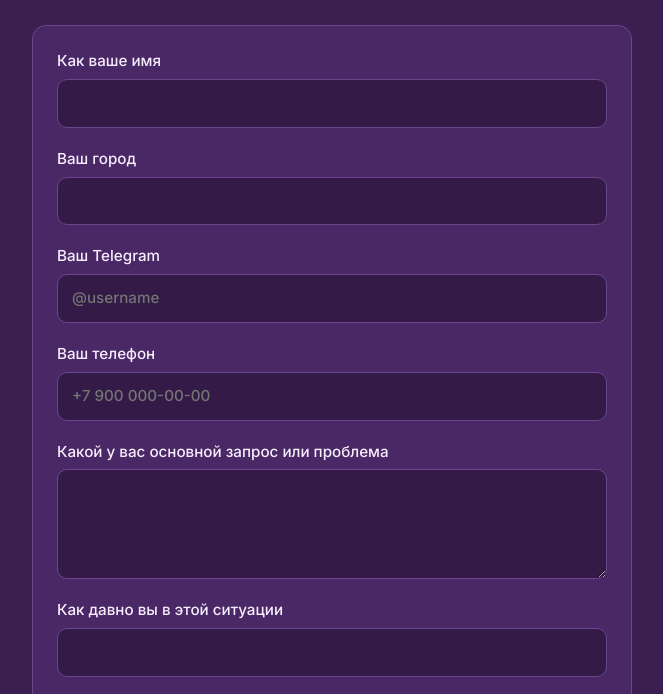
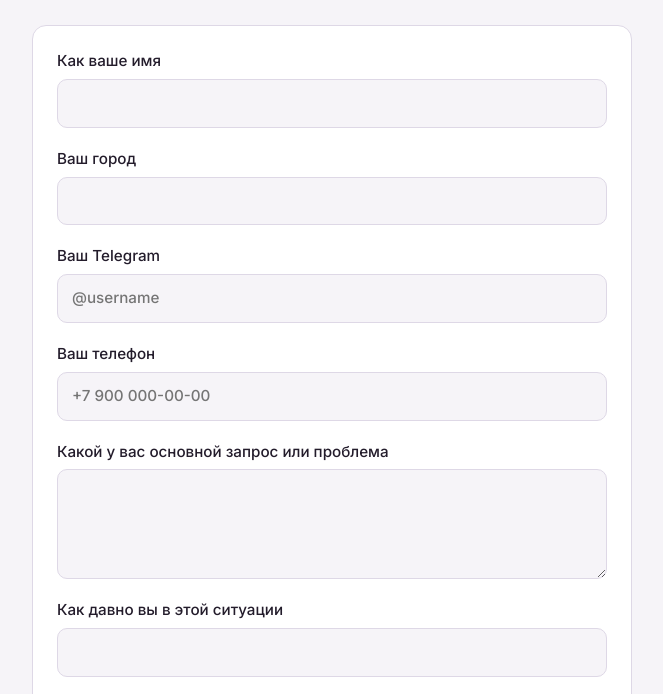
Before and after one commit to KatyaShanti/My-code, a plain HTML site: page anketa/index.html in a window 1280 px wide. Shown: the part 180-874 px from the top of the page, without its empty margins (308-971 px from the left). Drawn offline with Linux system fonts and the light colour scheme.

Commit message:
revert(анкета): вернула исходные цвета (светлая, в тёмной теме телефона — тёмная)
Co-Authored-By: Claude Opus 5.5 <noreply@anthropic.com>

```diff
--- a/anketa/index.html
+++ b/anketa/index.html
@@ -7,21 +7,31 @@
 <link rel="stylesheet" href="https://fonts.googleapis.com/css2?family=Inter:wght@400;500;600&family=Manrope:wght@600;700&display=swap">
 <style>
 /* Layout: одна узкая колонка, форма как письмо. Фиолетовый акцент из палитры Кати. */
-:root {   /* 21.11 Катя: вся страница в фиолетовом, без белого, у всех одинаково (тёмная/светлая тема телефона не влияет) */
-  --bg: #3a1f50;
-  --card: #4a2866;
-  --fg: #f6eefc;
-  --muted: #d9c6ea;
-  --line: #6b468c;
-  --accent: #c79be3;
-  --accent-fg: #2a1238;
-  --accent-soft: #5a3479;
-  --danger: #ffb4ab;
+:root {
+  --bg: #f6f4f8;
+  --card: #ffffff;
+  --fg: #231c2b;
+  --muted: #6b6277;
+  --line: #ded8e6;
+  --accent: #7a3e9d;
+  --accent-fg: #ffffff;
+  --accent-soft: #efe6f5;
+  --danger: #b3261e;
   --font-head: "Manrope", "Segoe UI", system-ui, sans-serif;
   --font-body: "Inter", "Segoe UI", system-ui, sans-serif;
-  color-scheme: dark;
 }
-input, textarea { background: #331a47 !important; }
+@media (prefers-color-scheme: dark) {
+  :root:not([data-theme="light"]) {
+    --bg: #17131c; --card: #211b29; --fg: #f1ecf6; --muted: #a79eb4;
+    --line: #382f45; --accent: #c79be3; --accent-fg: #1b1223; --accent-soft: #2c2238;
+    --danger: #ff8a80; color-scheme: dark;
+  }
+}
+:root[data-theme="dark"] {
+  --bg: #17131c; --card: #211b29; --fg: #f1ecf6; --muted: #a79eb4;
+  --line: #382f45; --accent: #c79be3; --accent-fg: #1b1223; --accent-soft: #2c2238;
+  --danger: #ff8a80; color-scheme: dark;
+}
 * { box-sizing: border-box; }
 [hidden] { display: none !important; }
 body {
```
